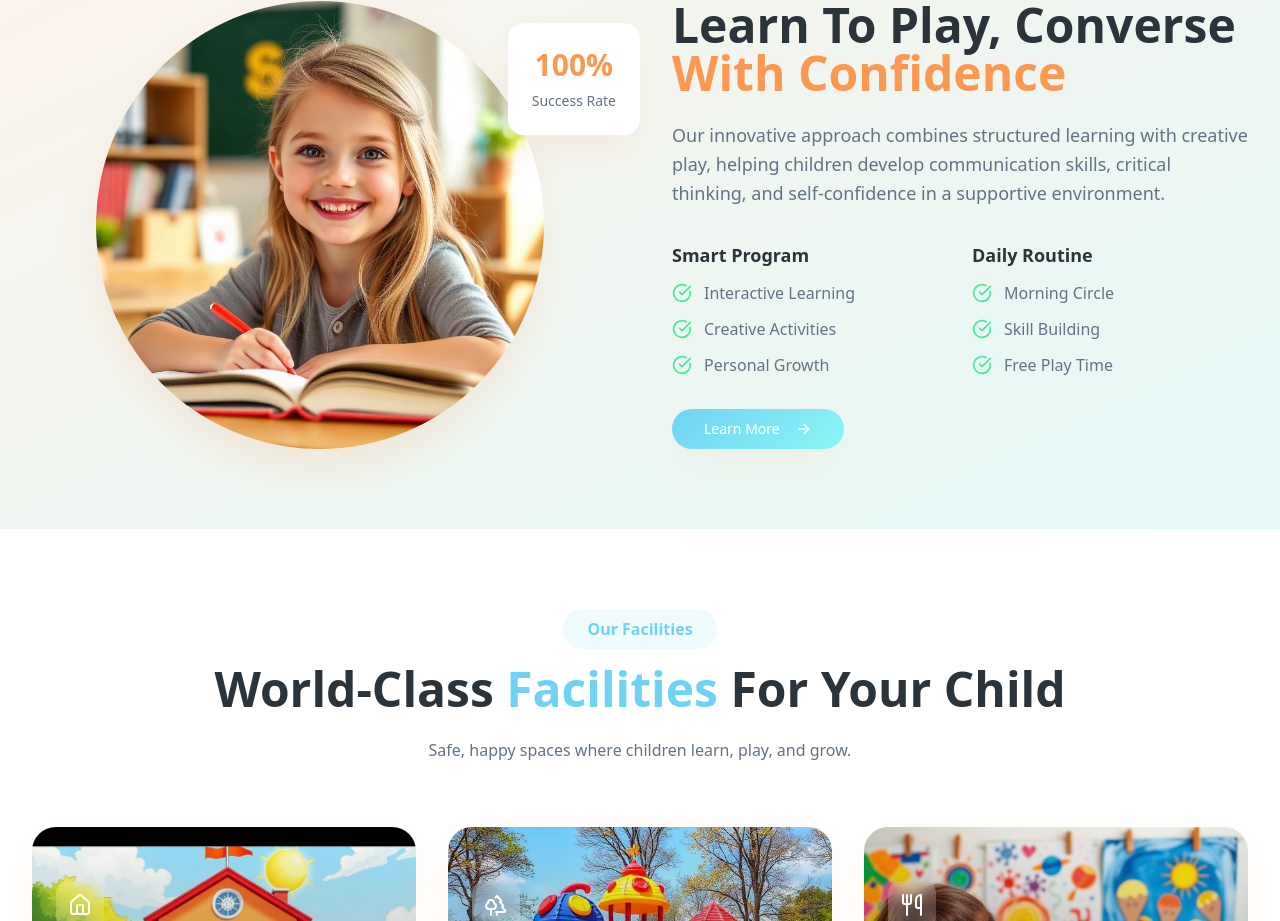
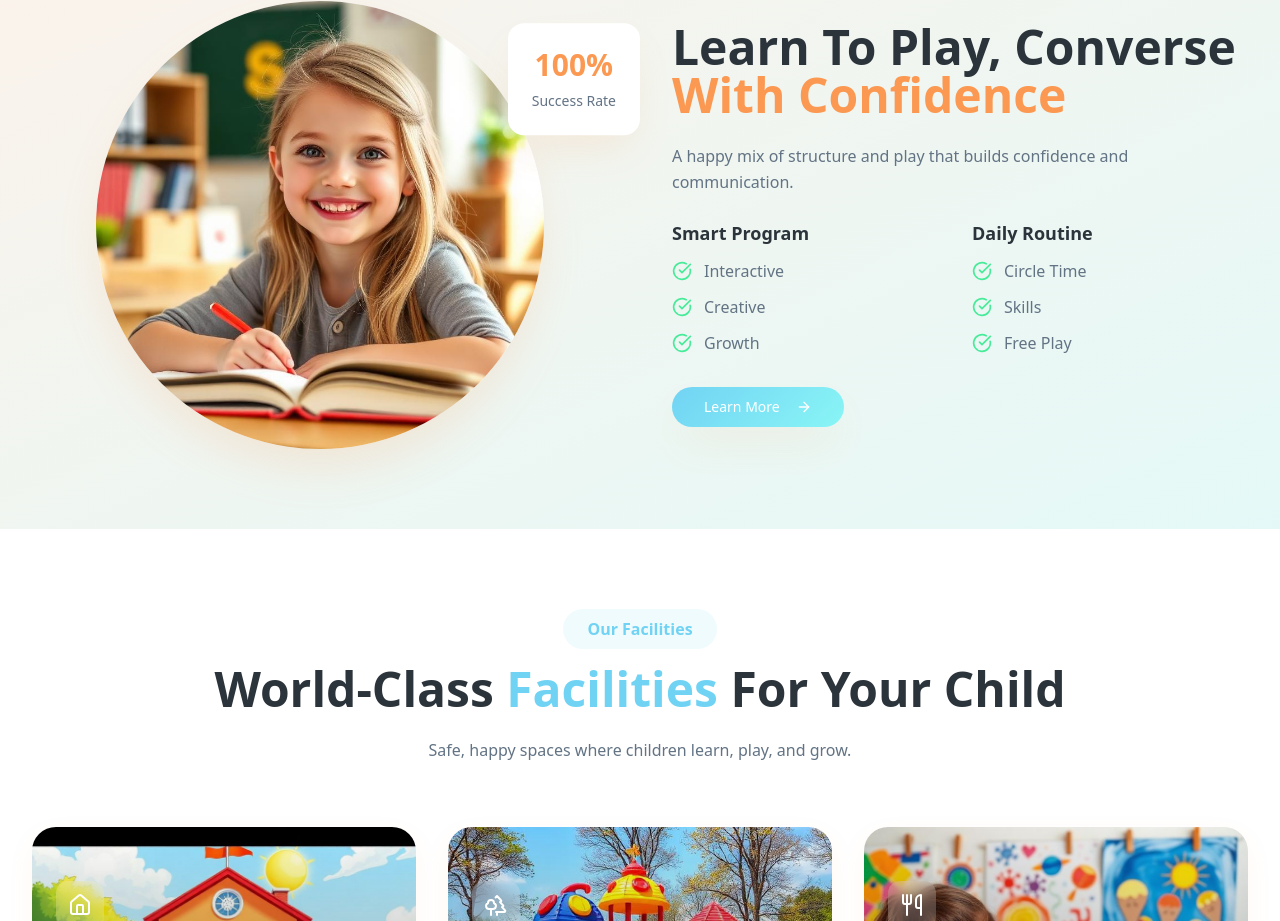
Before and after one commit to Nob1taaaa/radiant-kid-web, a React (Vite) app: page / in a window 1280 px wide. Shown: the part 2859-3780 px from the top of the page. Built offline with nearby package versions, Linux system fonts and the light colour scheme.

Commit message:
Apply LearningSection copy reductions
cgen-9ce1e60b80b547ca9bc8aad87e9d5d5f

```diff
--- a/src/components/LearningSection.tsx
+++ b/src/components/LearningSection.tsx
@@ -35,10 +35,8 @@ const LearningSection = () => {
               <span className="text-primary">With Confidence</span>
             </h2>
 
-            <p className="text-lg text-muted-foreground mb-8 leading-relaxed">
-              Our innovative approach combines structured learning with creative play,
-              helping children develop communication skills, critical thinking,
-              and self-confidence in a supportive environment.
+            <p className="text-base text-muted-foreground mb-6 leading-relaxed max-w-prose">
+              A happy mix of structure and play that builds confidence and communication.
             </p>
 
             <div className="grid md:grid-cols-2 gap-6 mb-8">
@@ -47,15 +45,15 @@ const LearningSection = () => {
                 <div className="space-y-3">
                   <div className="flex items-center space-x-3">
                     <CheckCircle size={20} className="text-success flex-shrink-0" />
-                    <span className="text-muted-foreground">Interactive Learning</span>
+                    <span className="text-muted-foreground">Interactive</span>
                   </div>
                   <div className="flex items-center space-x-3">
                     <CheckCircle size={20} className="text-success flex-shrink-0" />
-                    <span className="text-muted-foreground">Creative Activities</span>
+                    <span className="text-muted-foreground">Creative</span>
                   </div>
                   <div className="flex items-center space-x-3">
                     <CheckCircle size={20} className="text-success flex-shrink-0" />
-                    <span className="text-muted-foreground">Personal Growth</span>
+                    <span className="text-muted-foreground">Growth</span>
                   </div>
                 </div>
               </div>
@@ -65,15 +63,15 @@ const LearningSection = () => {
                 <div className="space-y-3">
                   <div className="flex items-center space-x-3">
                     <CheckCircle size={20} className="text-success flex-shrink-0" />
-                    <span className="text-muted-foreground">Morning Circle</span>
+                    <span className="text-muted-foreground">Circle Time</span>
                   </div>
                   <div className="flex items-center space-x-3">
                     <CheckCircle size={20} className="text-success flex-shrink-0" />
-                    <span className="text-muted-foreground">Skill Building</span>
+                    <span className="text-muted-foreground">Skills</span>
                   </div>
                   <div className="flex items-center space-x-3">
                     <CheckCircle size={20} className="text-success flex-shrink-0" />
-                    <span className="text-muted-foreground">Free Play Time</span>
+                    <span className="text-muted-foreground">Free Play</span>
                   </div>
                 </div>
               </div>
```
